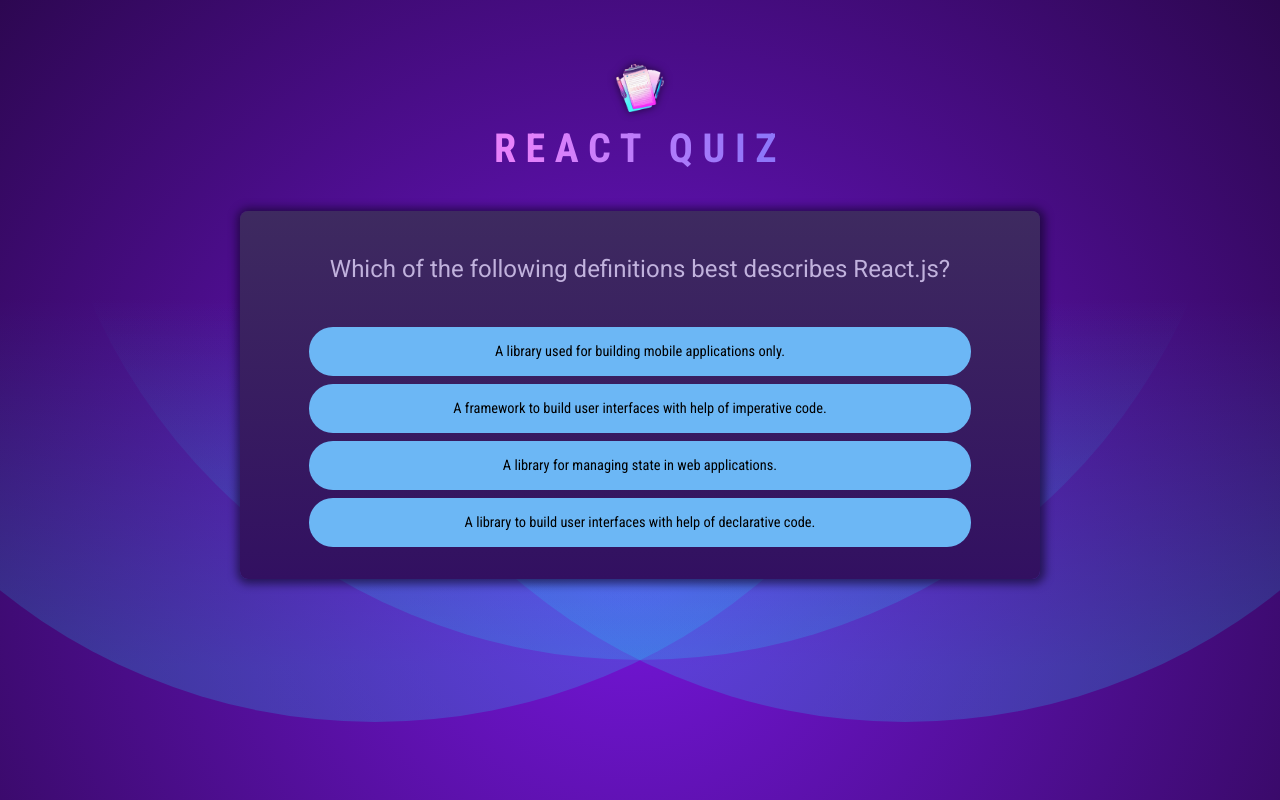
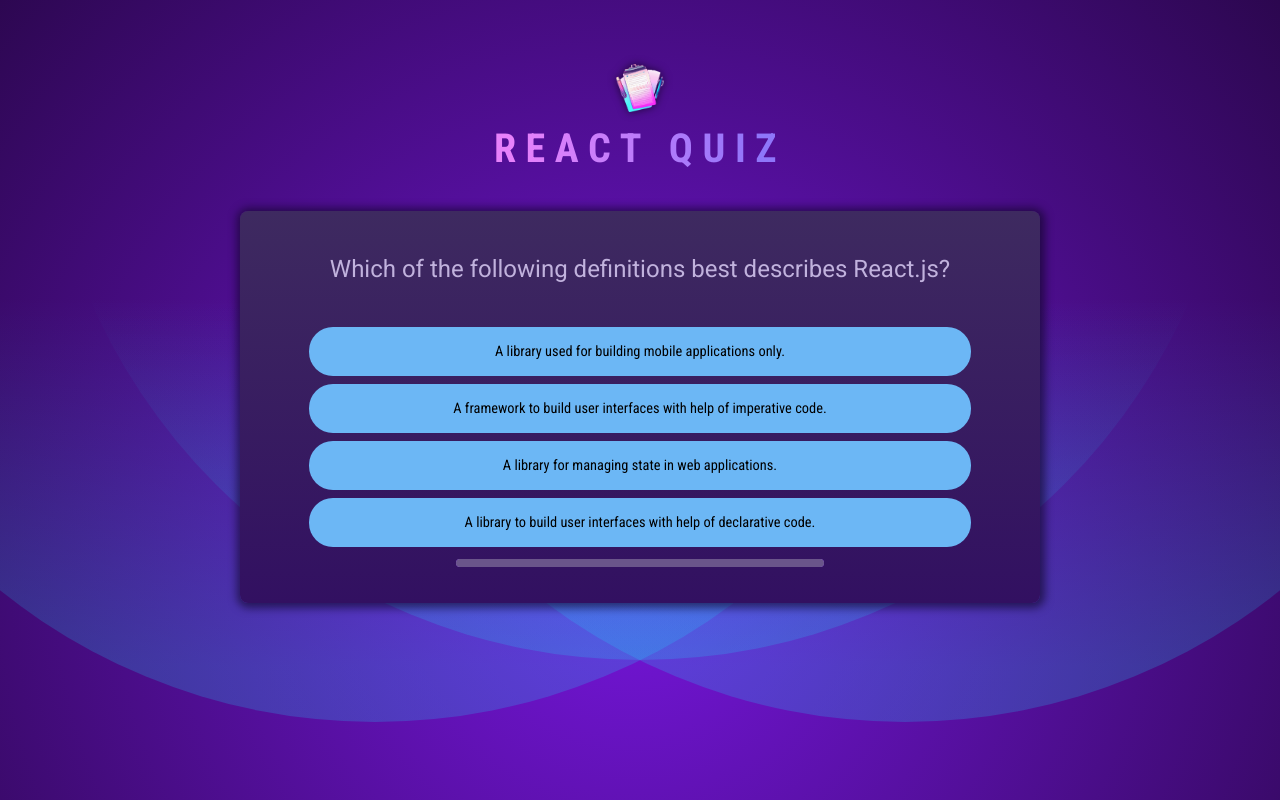
Before and after one commit to mandarliev/quiz, a React (Vite) app: page / in a window 1280 px wide. Built offline with nearby package versions, Linux system fonts and the light colour scheme.

Commit message:
Add QuestionTimer component to manage question timeouts

```diff
--- /dev/null
+++ b/src/components/QuestionTimer.jsx
@@ -0,0 +1,19 @@
+import { useState, useEffect } from "react";
+
+const QuestionTimer = ({ timeout, onTimeout }) => {
+  const [remainingTime, setRemainingTime] = useState(timeout);
+
+  useEffect(() => {
+    setTimeout(onTimeout, timeout);
+  }, [timeout, onTimeout]);
+
+  useEffect(() => {
+    setInterval(() => {
+      setRemainingTime((prevRemainingTime) => prevRemainingTime - 100);
+    }, 100);
+  }, []);
+
+  return <progress id="question-time" max={timeout} value={remainingTime} />;
+};
+
+export default QuestionTimer;
--- a/src/components/Quiz.jsx
+++ b/src/components/Quiz.jsx
@@ -1,6 +1,7 @@
 import quizCompleteImg from "../assets/quiz-complete.png";
 import { useState } from "react";
 import QUESTIONS from "../questions";
+import QuestionTimer from "./QuestionTimer";
 
 const Quiz = () => {
   const [userAnswers, setUserAnswers] = useState([]);
@@ -40,6 +41,10 @@
             </li>
           ))}
         </ul>
+        <QuestionTimer
+          timeout={10000}
+          onTimeout={() => handleSelectAnswer(null)}
+        />
       </div>
     </div>
   );
```
